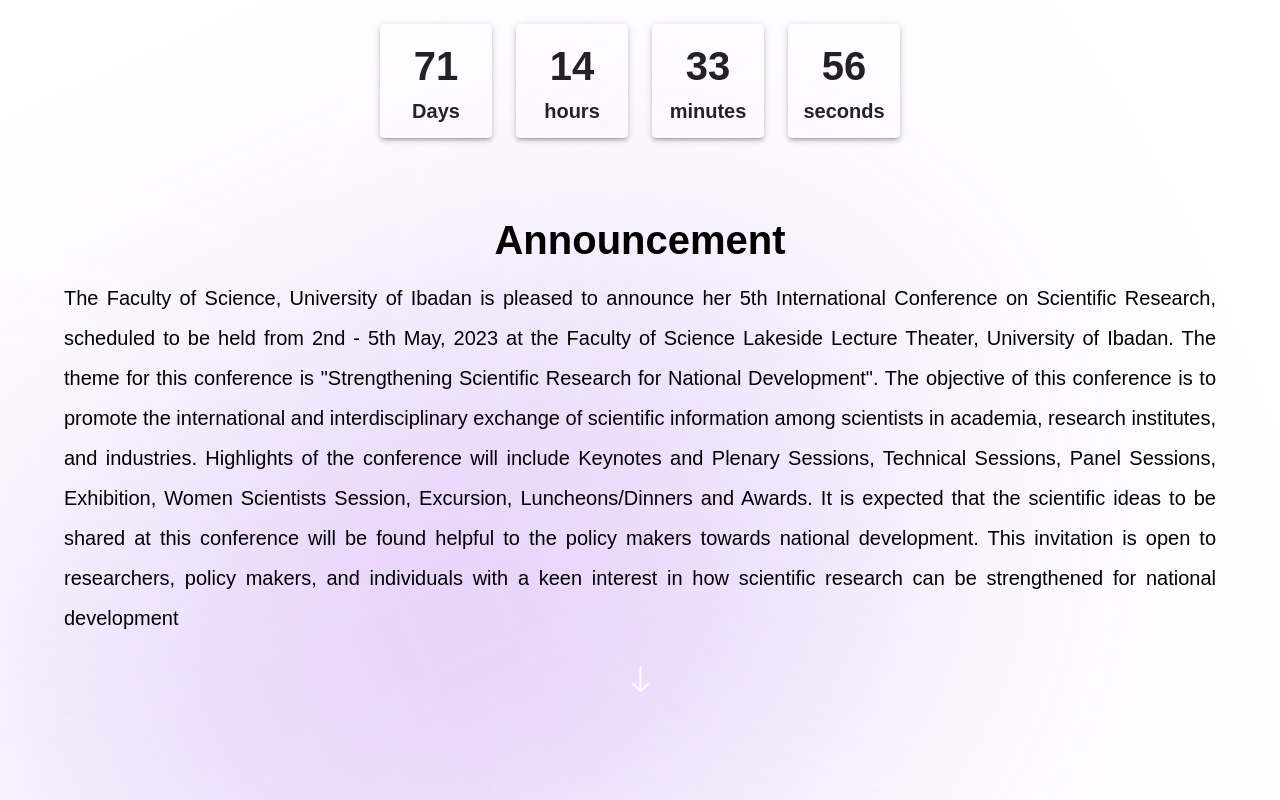
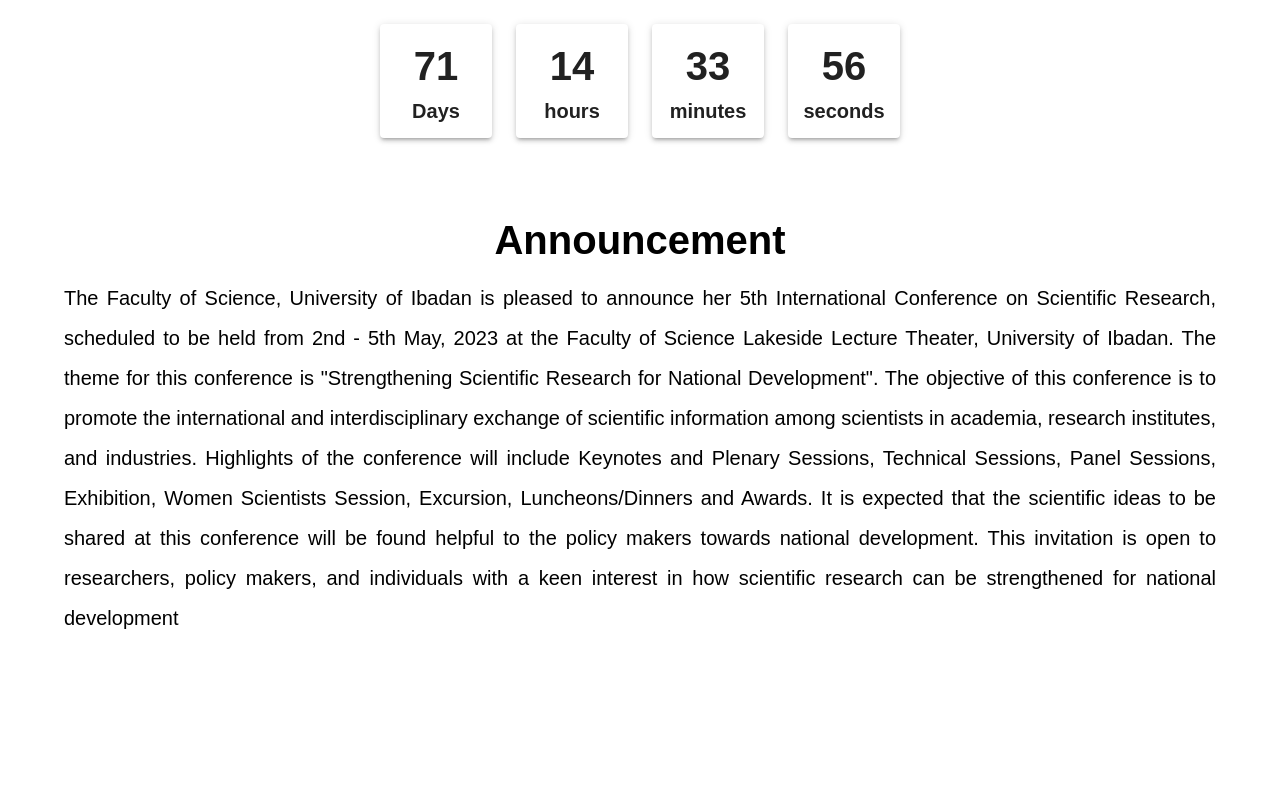
Before and after one commit to wisdom-uzo/gaposa, a Next.js app: page / in a window 1280 px wide. Shown: the part 720-1520 px from the top of the page. Built offline with nearby package versions, Linux system fonts and the light colour scheme.

Commit message:
over flow  commit

```diff
--- a/pages/index.js
+++ b/pages/index.js
@@ -6,15 +6,13 @@
 const Index = () => {
   return (
     <Layout className=''>
-
+    <div className=" overflow-hidden">
         <Hero />
         <Timer />
-        <div className="relative">
-        <About />
-        <div className=" gradient-03 z-0"/>
-        <Explore />
-        </div>
+       <About />
+       <Explore />
 
+    </div>
 
 
 
```
